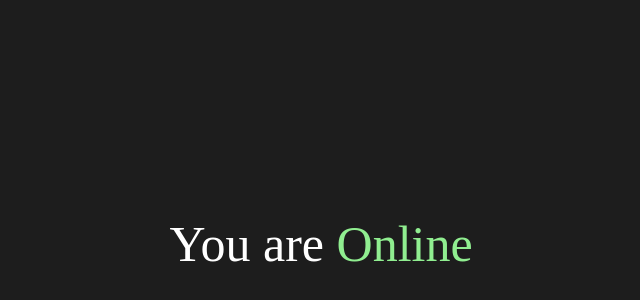
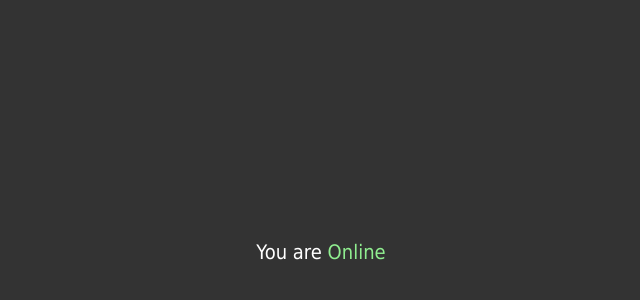
Before and after one commit to jsdevware/connection-check, a plain HTML site: page index.html in a window 1280 px wide. Shown: the part 156-456 px from the top of the page, without its empty margins (319-959 px from the left). Drawn offline with Linux system fonts and the light colour scheme.

Commit message:
Add files via upload

```diff
--- a/index.html
+++ b/index.html
@@ -1,23 +1,40 @@
 <!DOCTYPE html>
-<html lang="en">
+<html>
 	<head>
-	<meta charset="UTF-8">
-	<meta http-equiv="X-UA-Compatible" content="IE=edge">
-	<meta name="viewport" content="width=device-width, initial-scale=1.0, user-scalable=no">
-	<title>Check Your Internet Connectivity</title>
+		<title> Online Connectivity Check </title>
 	</head>
 	<body>
-	<div class="wrapper">You are <span id="result"></span></div>
+		<div id="checkConnectivity">
+			<div class="text"> You are <span id="result"> </span> </div>
+		</div>
 	</body>
 </html>
 
 <style type="text/css">
-body {background: #1d1d1d; color: #fff;}
-.wrapper {font-family: exo; font-size: 50px; position: absolute; top: 50%; left: 50%; transform: translate(-50%, -50%); }
+	body {
+	background : #333;
+	font-family : tahoma;
+	}
+
+	#checkConnectivity {
+	position : relative;
+	width : 100%;
+	height : 100vh;
+	}
+
+	#checkConnectivity .text {
+	color : #fff;
+	font-family : tahoma;
+	font-size : 20px;
+	position : absolute;
+	top : 50%;
+	transform : translateY(-50%);
+	width : 100%;
+	text-align : center;
+	}
 </style>
 
 <script type="text/javascript">
-/* check your internet connection */ {
 	let result = document.querySelector("#result");
 
 	window.addEventListener("online", showResult);
@@ -27,11 +44,10 @@ body {background: #1d1d1d; color: #fff;}
 		if(navigator.onLine){
 			result.innerHTML = "Online";
 			result.style.color = "lightgreen";
-		}	else {
+			} else{
 			result.innerHTML = "Offline";
 			result.style.color = "red";
 		}
 	}
 	showResult();
-}
 </script>
```
Lines whose indentation alone changed are shown as unchanged.
